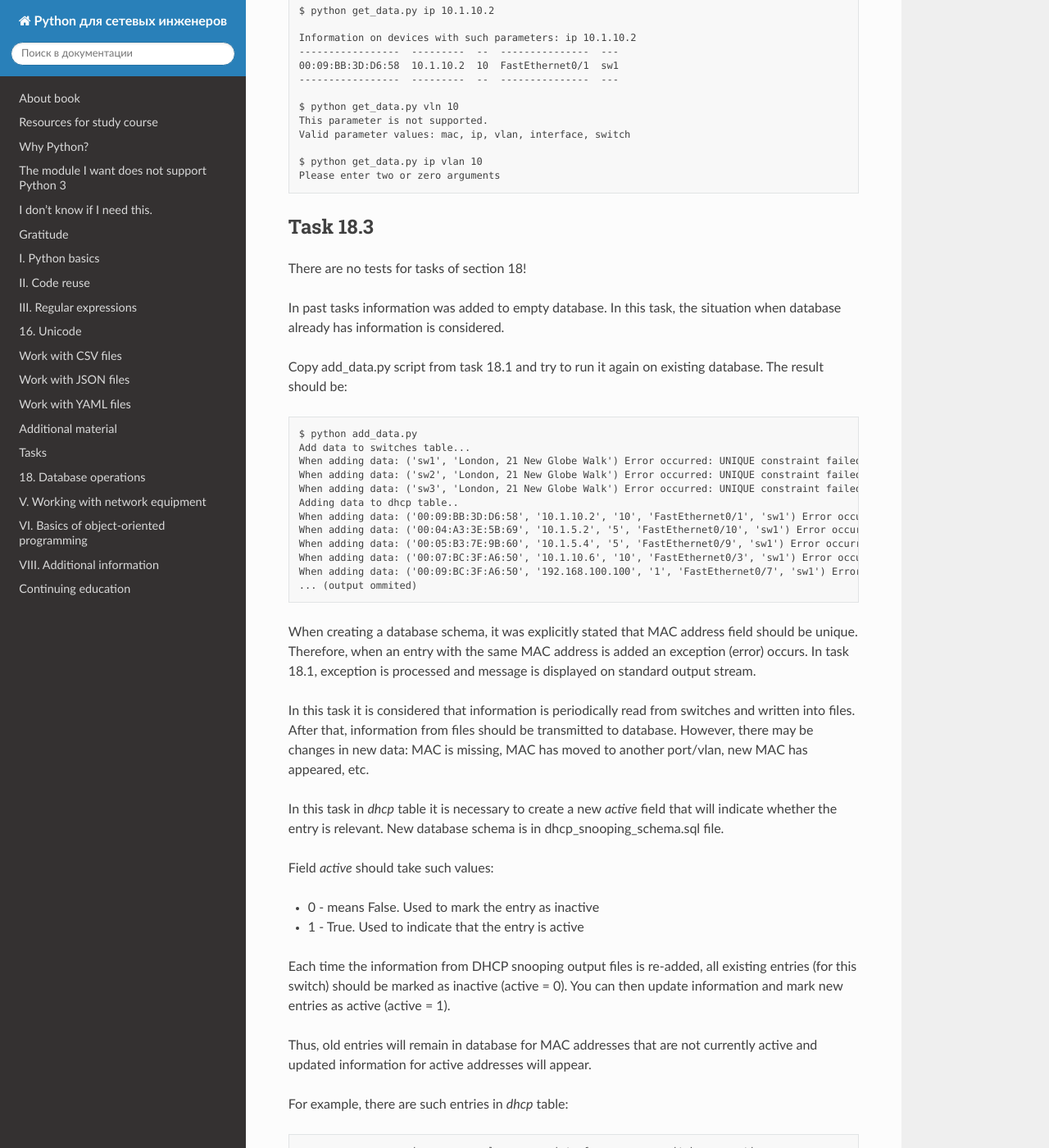
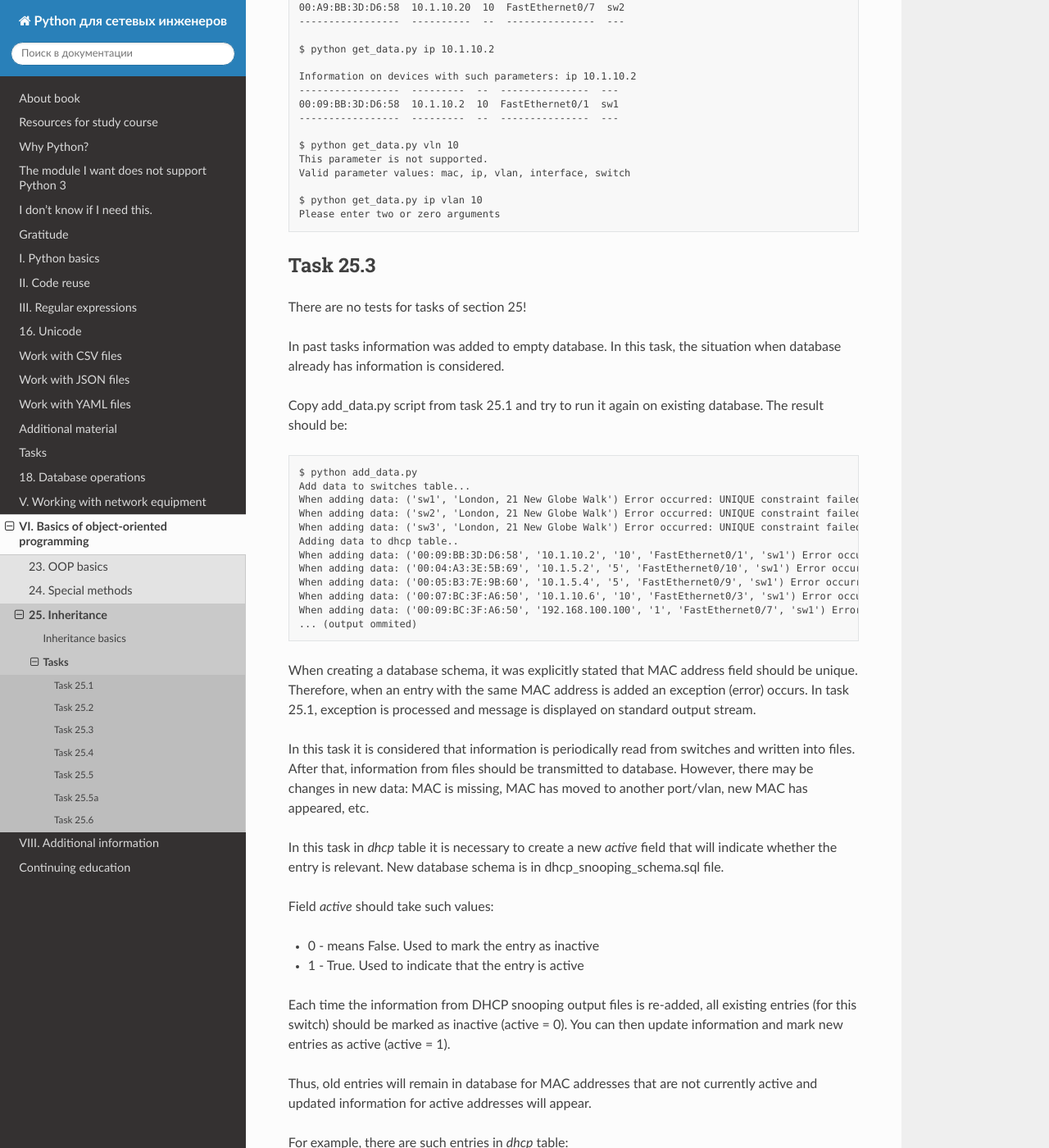
Before and after one commit to Aidar5/nattoeng, a Sphinx documentation site: the page built from docs/source/exercises/25_exercises.rst, in a window 1280 px wide and 1400 px high, scrolled down 3216 px. Shown: the whole window at 82% size. Built offline with Sphinx 7.4.7 and the Read the Docs theme 2.0.0, drawn with Linux system fonts in a browser that asks for light colours; pages that are not in the unit, such as notebooks, are missing from menus; some of the changed text lies outside the part shown.

Commit message:
Update and rename 25-1_exercises.rst to 25_exercises.rst

```diff
--- a/docs/source/exercises/25-1_exercises.rst
+++ b/docs/source/exercises/25_exercises.rst
@@ -7,10 +7,10 @@ Tasks
 
 .. include:: ./pytest.rst
 
-Task 18.1
+Task 25.1
 ~~~~~~~~~~~~
 
-There are no tests for tasks of section 18!
+There are no tests for tasks of section 25!
 
 Two scripts need to be created:
 
@@ -99,10 +99,10 @@ Example of script execution after data has been added to table (order in which d
 
 Both scripts are called without argument.
 
-Task 18.2
+Task 25.2
 ~~~~~~~~~~~~
 
-There are no tests for tasks of section 18!
+There are no tests for tasks of section 25!
 
 In this task you need to create get_data.py script.
 
@@ -114,7 +114,7 @@ Script can be passed arguments and depending on arguments, different information
 * with two arguments, output information from *dhcp* table which corresponds to field and value
 * with any other number of arguments, output message that script supports only two or zero arguments
 
-Database file can be copied from task 18.1.
+Database file can be copied from task 25.1.
 
 Examples of output for different amount and value of arguments:
 
@@ -159,14 +159,14 @@ Examples of output for different amount and value of arguments:
     $ python get_data.py ip vlan 10
     Please enter two or zero arguments
 
-Task 18.3
+Task 25.3
 ~~~~~~~~~~~~
 
-There are no tests for tasks of section 18!
+There are no tests for tasks of section 25!
 
 In past tasks information was added to empty database. In this task, the situation when database already has information is considered.
 
-Copy add_data.py script from task 18.1 and try to run it again on existing database.
+Copy add_data.py script from task 25.1 and try to run it again on existing database.
 The result should be:
 
 ::
@@ -184,7 +184,7 @@ The result should be:
     When adding data: ('00:09:BC:3F:A6:50', '192.168.100.100', '1', 'FastEthernet0/7', 'sw1') Error occurred: UNIQUE constraint failed: dhcp.mac
     ... (output ommited)
 
-When creating a database schema, it was explicitly stated that MAC address field should be unique. Therefore, when an entry with the same MAC address is added an exception (error) occurs. In task 18.1, exception is processed and message is displayed on standard output stream.
+When creating a database schema, it was explicitly stated that MAC address field should be unique. Therefore, when an entry with the same MAC address is added an exception (error) occurs. In task 25.1, exception is processed and message is displayed on standard output stream.
 
 In this task it is considered that information is periodically read from switches and written into files. After that, information from files should be transmitted to database. However, there may be changes in new data: MAC is missing, MAC has moved to another port/vlan, new MAC has appeared, etc.
 
@@ -272,12 +272,12 @@ Data should look like this (the order of lines can be any)
     -----------------  ---------------  --  ----------------  ---  -
 
 
-Task 18.4
+Task 25.4
 ~~~~~~~~~~~~
 
-There are no tests for tasks of section 18!
+There are no tests for tasks of section 25!
 
-Copy get_data file from 18.2 task. Add *active* column to script that we added to 18.3 task.
+Copy get_data file from 25.2 task. Add *active* column to script that we added to 25.3 task.
 
 Now, when information is requested, active entries should be displayed first and then inactive entries. If there are no inactive entries, do not display title "Inactive entries".
 
@@ -341,12 +341,12 @@ Examples of resulting script execution:
     00:A9:33:44:A6:50  10.1.10.77  10  FastEthernet0/4  sw2  1
     -----------------  ----------  --  ---------------  ---  -
 
-Task 18.5
+Task 25.5
 ~~~~~~~~~~~~
 
-There are no tests for tasks of section 18!
+There are no tests for tasks of section 25!
 
-After completing tasks 18.1 - 18.5 information about inactive entries is left in database. And if some MAC address has not appeared in new entries, the entry with it may remain in database forever.
+After completing tasks 25.1 - 25.5 information about inactive entries is left in database. And if some MAC address has not appeared in new entries, the entry with it may remain in database forever.
 
 Although it may be useful to see where MAC address was last, it is not very useful to keep this information permanently.
 
@@ -382,12 +382,12 @@ After this command such entry will appear in database:
     00:09:BC:3F:A6:50  192.168.100.100  1      FastEthernet0/7  sw1      0        2019-03-08 11:26:56
 
 
-Task 18.5a
+Task 25.5a
 ~~~~~~~~~~~~~
 
-There are no tests for tasks of section 18!
+There are no tests for tasks of section 25!
 
-After completing task 18.5, *dhcp* table has a new field *last_active*.
+After completing task 25.5, *dhcp* table has a new field *last_active*.
 
 Update add_data.py script to remove all entries that were active more than 7 days ago.
 
@@ -409,10 +409,10 @@ Note that you can compare lines with date that are written in database.
     #print(now > week_ago)
     #print(str(now) > str(week_ago))
 
-Task 18.6
+Task 25.6
 ~~~~~~~~~~~~
 
-There are no tests for tasks of section 18!
+There are no tests for tasks of section 25!
 
 There is a parse_dhcp_snooping.py file in this task. File parse_dhcp_snooping.py should not be changed.
 
```
